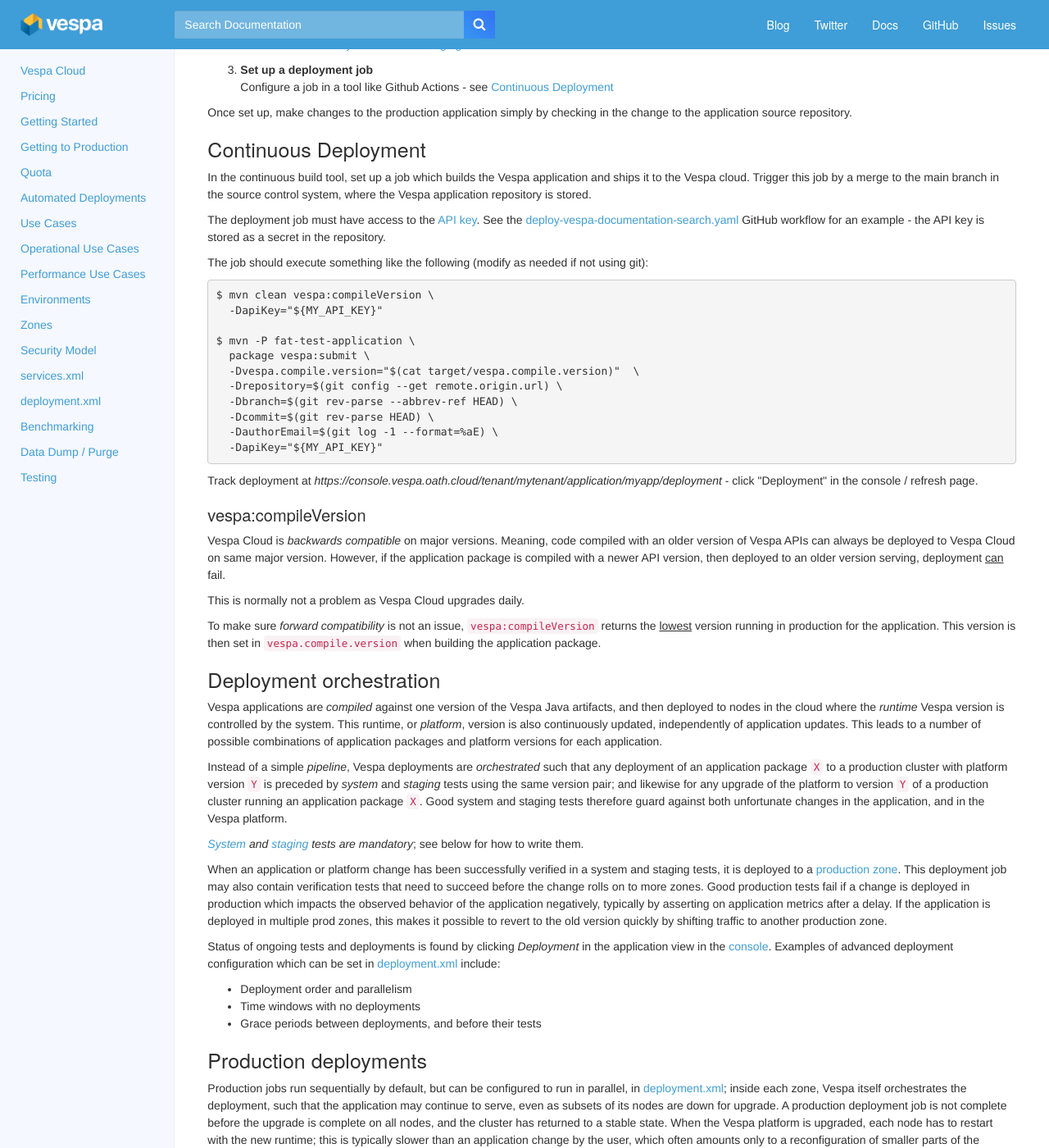
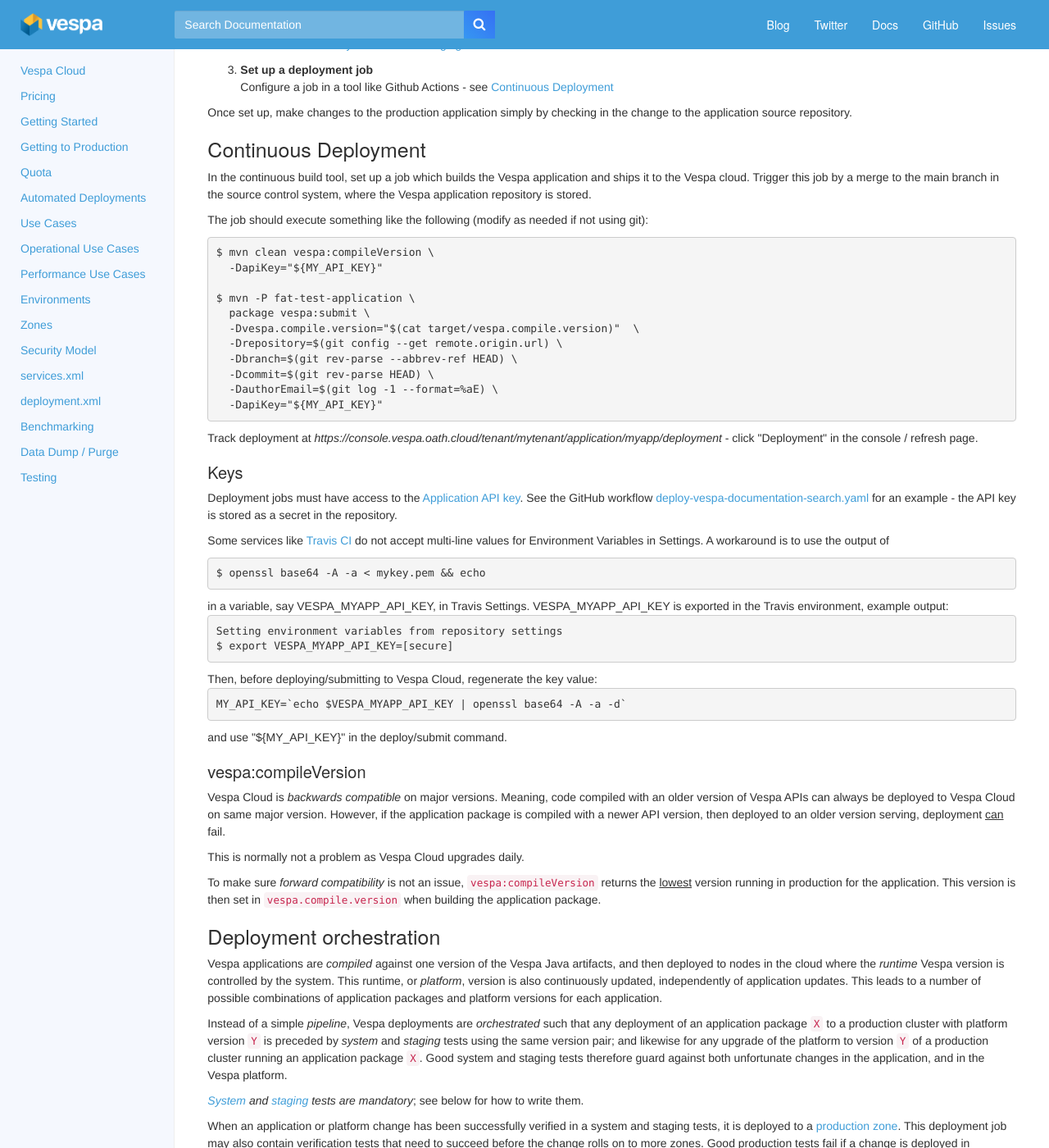
Before and after one commit to vespa-engine/cloud, a Jekyll site: the page built from automated-deployments.html, in a window 1280 px wide and 1400 px high, scrolled down 611 px. Shown: the whole window at 82% size. Built offline with Jekyll 4.4.1, drawn with Linux system fonts in a browser that asks for light colours.

Commit message:
make it easier to integrate with secrets

```diff
--- a/automated-deployments.html
+++ b/automated-deployments.html
@@ -61,11 +61,6 @@ and ships it to the Vespa cloud.
 Trigger this job by a merge to the main branch in the source control system,
 where the Vespa application repository is stored.
 </p><p>
-The deployment job must have access to the <a href="/reference/vespa-cloud-api#common-properties">API key</a>.
-See the <a href="https://github.com/vespa-engine/sample-apps/blob/master/.github/workflows/deploy-vespa-documentation-search.yaml">
-deploy-vespa-documentation-search.yaml</a> GitHub workflow for an example -
-the API key is stored as a secret in the repository.
-</p><p>
 The job should execute something like the following (modify as needed if not using git):
 <pre>
 $ mvn clean vespa:compileVersion \
@@ -85,6 +80,35 @@ Track deployment at
 click "Deployment" in the console / refresh page.
 </p>
 <!-- ToDo: there should be a badge as well, add here when ready -->
+
+
+<h3 id="keys">Keys</h3>
+<p>
+Deployment jobs must have access to the
+<a href="/reference/vespa-cloud-api#common-properties">Application API key</a>.
+See the GitHub workflow
+<a href="https://github.com/vespa-engine/sample-apps/blob/master/.github/workflows/deploy-vespa-documentation-search.yaml">
+deploy-vespa-documentation-search.yaml</a> for an example -
+the API key is stored as a secret in the repository.
+</p><p>
+Some services like <a href="https://travis-ci.org">Travis CI</a> do not accept
+multi-line values for Environment Variables in Settings.
+A workaround is to use the output of
+<pre>
+$ openssl base64 -A -a &lt; mykey.pem &amp;&amp; echo
+</pre>
+in a variable, say VESPA_MYAPP_API_KEY, in Travis Settings.
+VESPA_MYAPP_API_KEY is exported in the Travis environment, example output:
+<pre>
+Setting environment variables from repository settings
+$ export VESPA_MYAPP_API_KEY=[secure]
+</pre>
+Then, before deploying/submitting to Vespa Cloud, regenerate the key value:
+<pre>
+MY_API_KEY=`echo $VESPA_MYAPP_API_KEY | openssl base64 -A -a -d`
+</pre>
+and use "${MY_API_KEY}" in the deploy/submit command.
+</p>
 
 
 <h3 id="vespa-compile-version">vespa:compileVersion</h3>
```
